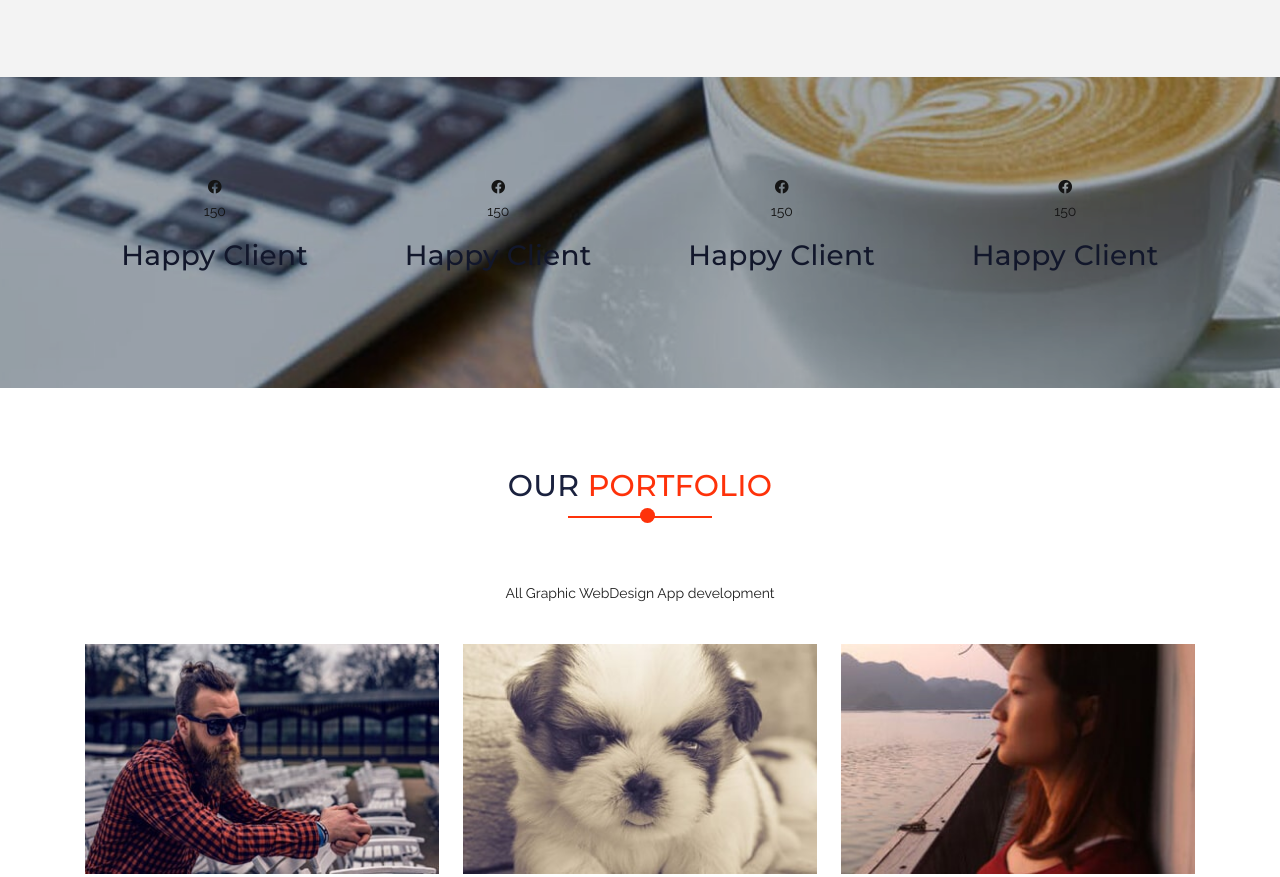
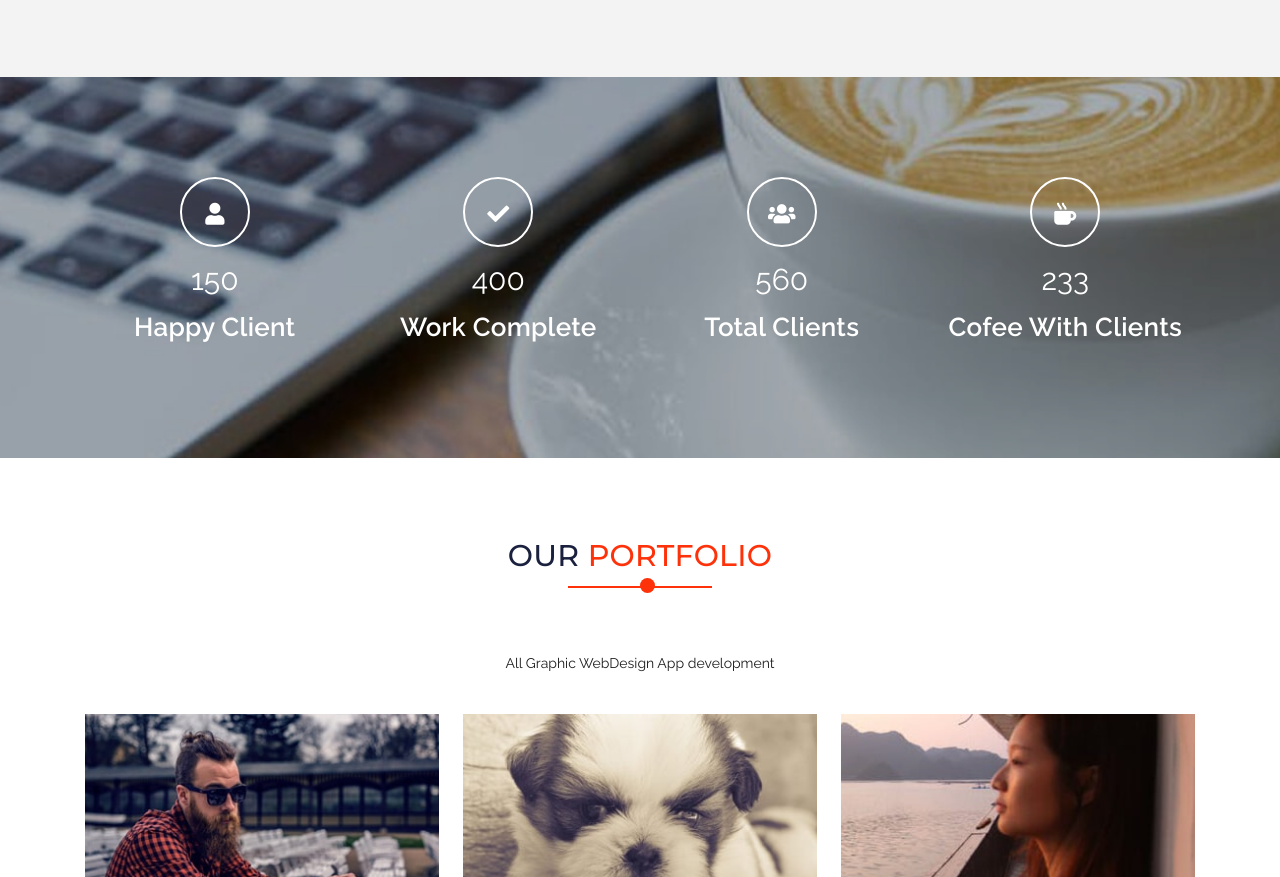
Before and after one commit to codersujon/PB-Nandine-Template, a plain HTML site: page index.html in a window 1280 px wide. Shown: the part 3178-4055 px from the top of the page. Drawn offline with Linux system fonts and the light colour scheme.

Commit message:
Counter Done

```diff
--- /dev/null
+++ b/assets/scss/components/_counter.scss
@@ -0,0 +1,42 @@
+@use '../abstracts/mixins'as *;
+@use '../abstracts/variables'as *;
+
+/*
+************
+*************************
+22. Counter
+*******************************************************
+*************************************************************** */
+
+.counter {
+    &__item {
+        position: relative;
+        z-index: 10;
+
+        & i {
+            width: 70px;
+            height: 70px;
+            line-height: 70px;
+            font-size: 22px;
+            color: $white;
+            border: 2px solid $white;
+            border-radius: 50%;
+        }
+
+        & span {
+            display: block;
+            font-weight: 500px;
+            color: $white;
+            font-size: 30px;
+            margin: 10px 0;
+        }
+
+        & h4 {
+            font-weight: 600;
+            font-size: 26px;
+            color: $white;
+            text-transform: capitalize;
+            font-family: $raleway;
+        }
+    }
+}
--- a/assets/scss/main.scss
+++ b/assets/scss/main.scss
@@ -7,4 +7,5 @@
 @forward  './components/play';
 @forward  './components/services';
 @forward  './components/skill';
+@forward  './components/counter';
 @forward  './components/footer';
--- a/index.html
+++ b/index.html
@@ -7,7 +7,6 @@
     <title>Nandine -HTML Template</title>
     <meta name="description" content="">
     <meta name="viewport" content="width=device-width, initial-scale=1">
-    <link rel="shortcut icon" type="image/x-icon" href="assets/img/favicon.ico">
     <!-- Place favicon.ico in the root directory -->
 
     <!-- CSS Here -->
@@ -20,7 +19,6 @@
     <link rel="stylesheet" href="assets/css/nice-select.css">
     <link rel="stylesheet" href="assets/css/meanmenu.css">
     <link rel="stylesheet" href="assets/css/swipper.css">
-    <link rel="stylesheet" href="assets/css/admin.css">
     <link rel="stylesheet" href="assets/css/main.css">
 </head>
 
@@ -236,30 +234,30 @@
                 <div class="row">
                     <div class="col-xl-3">
                         <div class="counter__item text-center">
-                            <i class="fab fa-facebook"></i>
-                            <p>150</p>
+                            <i class="fas fa-user"></i>
+                            <span>150</span>
                             <h4>Happy client</h4>
                         </div>
                     </div>
                     <div class="col-xl-3">
                         <div class="counter__item text-center">
-                            <i class="fab fa-facebook"></i>
-                            <p>150</p>
-                            <h4>Happy client</h4>
+                            <i class="fas fa-check"></i>
+                            <span>400</span>
+                            <h4>work complete</h4>
                         </div>
                     </div>
                     <div class="col-xl-3">
                         <div class="counter__item text-center">
-                            <i class="fab fa-facebook"></i>
-                            <p>150</p>
-                            <h4>Happy client</h4>
+                            <i class="fas fa-users"></i>
+                            <span>560</span>
+                            <h4>total clients</h4>
                         </div>
                     </div>
                     <div class="col-xl-3">
                         <div class="counter__item text-center">
-                            <i class="fab fa-facebook"></i>
-                            <p>150</p>
-                            <h4>Happy client</h4>
+                            <i class="fas fa-mug-hot"></i>
+                            <span>233</span>
+                            <h4>cofee with clients</h4>
                         </div>
                     </div>
                 </div>
@@ -470,15 +468,12 @@
     <script src="assets/js/swipper-bundle.min.js"></script>
     <script src="assets/js/jquery.meanmenu.min.js"></script>
     <script src="assets/js/wow.min.js"></script>
-    <script src="assets/js/admin.js"></script>
     <script src="assets/js/jquery.nice-select.min.js"></script>
     <script src="assets/js/jquery.scrollUp.min.js"></script>
     <script src="assets/js/jquery.magnific-popup.min.js"></script>
     <script src="assets/js/odometer.min.js"></script>
     <script src="assets/js/appear.min.js"></script>
-    <script src="assets/js/back-to-top.min.js"></script>
     <script src="assets/js/main.js"></script>
-    <script src="assets/js/admin.js"></script>
 </body>
 
 </html>
```
Also changed, not shown: assets/css/main.css, 1 other file.
